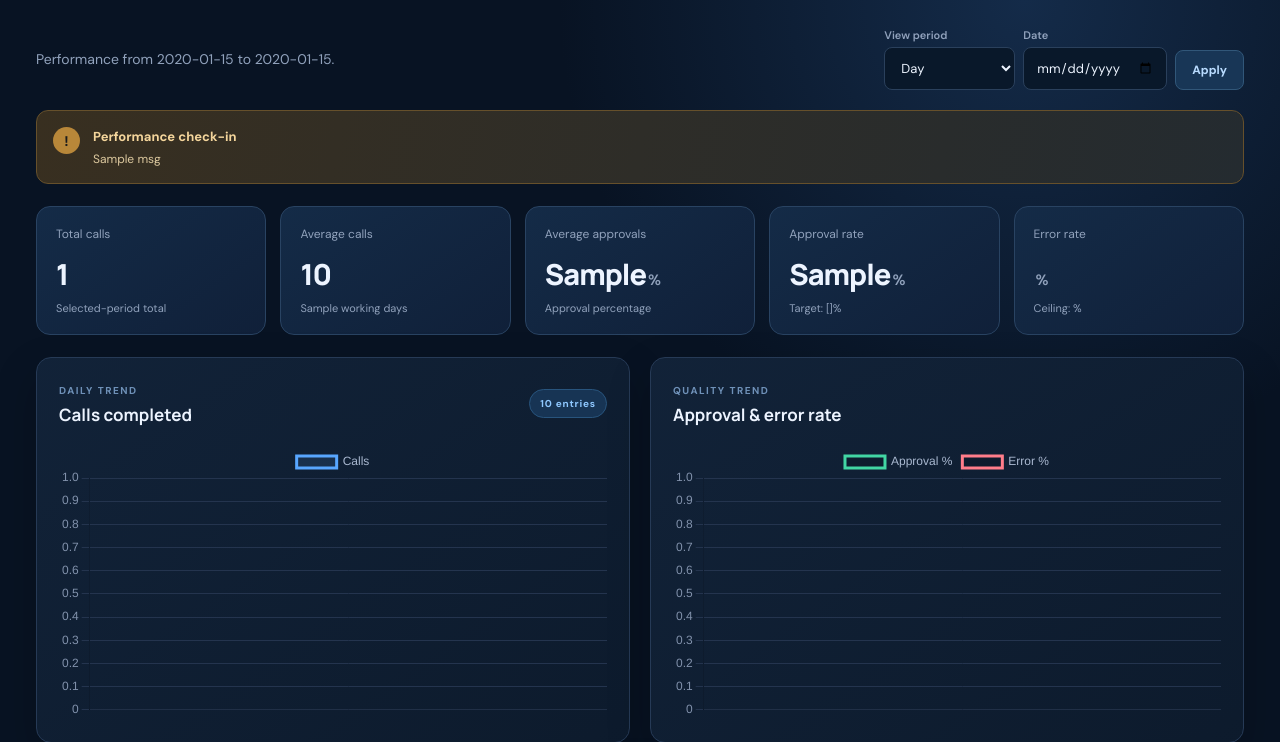
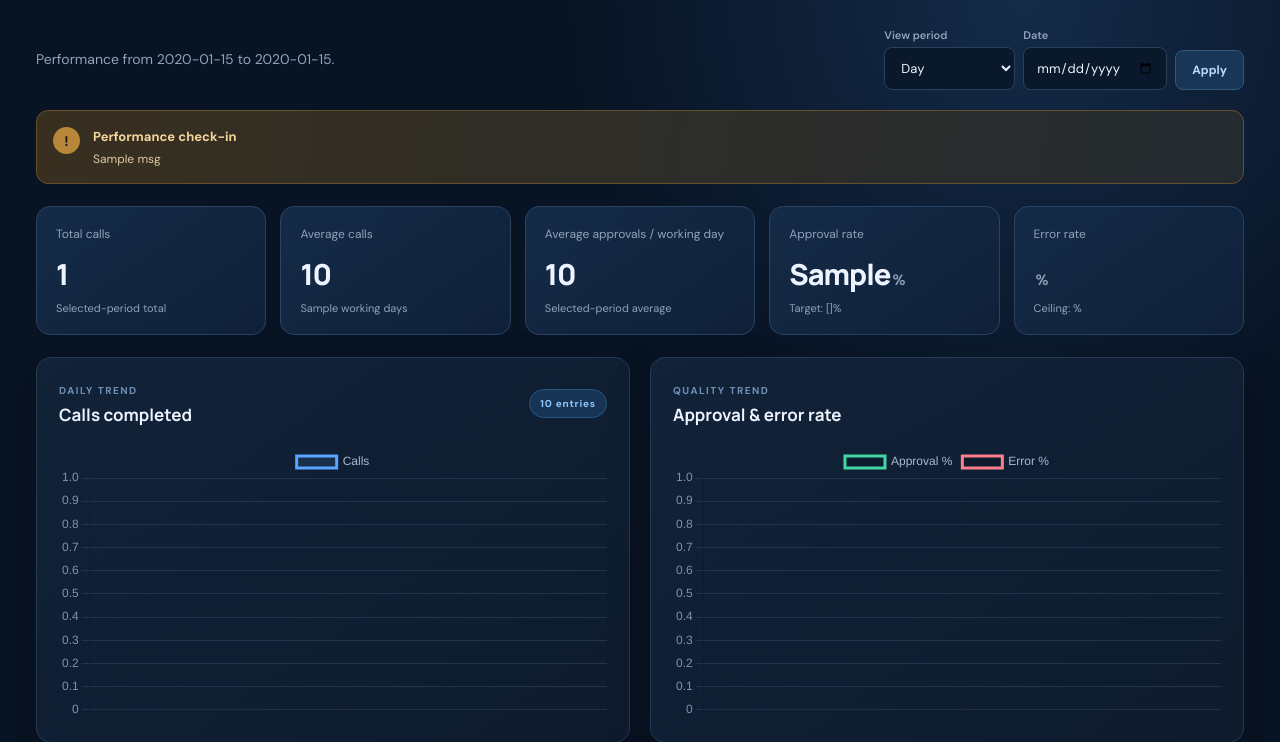
Before and after one commit to Srikanth-ops-code/agent-performance-tracking, a Flask app: template templates/agent_dashboard.html in a window 1280 px wide. Shown: the top 742 px of the page. Run offline with Flask 3, Linux system fonts and the light colour scheme; the template is opened without the code that fills it: most values are stand-ins (such as "Sample title", 1, 10 or a date in 2020); some libraries are stand-ins or nearby versions.

Commit message:
Update agent_dashboard.html

```diff
--- a/templates/agent_dashboard.html
+++ b/templates/agent_dashboard.html
@@ -34,7 +34,7 @@
 <div class="kpi-grid">
   <div class="kpi-card"><span>Total calls</span><strong>{{ "{:,}".format(k.total_calls) }}</strong><small>Selected-period total</small></div>
   <div class="kpi-card"><span>Average calls </span><strong>{{ k.avg_calls }}</strong> <small>{{ k.working_days }} working days</small></div>
-  <div class="kpi-card"><span>Average approvals </span><strong>{{ k.appr_pct }}<i>%</i></strong><small>Approval percentage</small></div>
+  <div class="kpi-card"><span>Average approvals / working day</span><strong>{{ k.avg_approvals }}</strong><small>Selected-period average</small></div>
   <div class="kpi-card"><span>Approval rate</span><strong>{{ k.appr_pct }}<i>%</i></strong><small>Target: {{ k.target.approval_pct }}%</small></div>
   <div class="kpi-card"><span>Error rate</span><strong>{{ k.err_pct }}<i>%</i></strong> <small>Ceiling: {{ k.target.error_pct }}%</small></div>
 </div>
```
